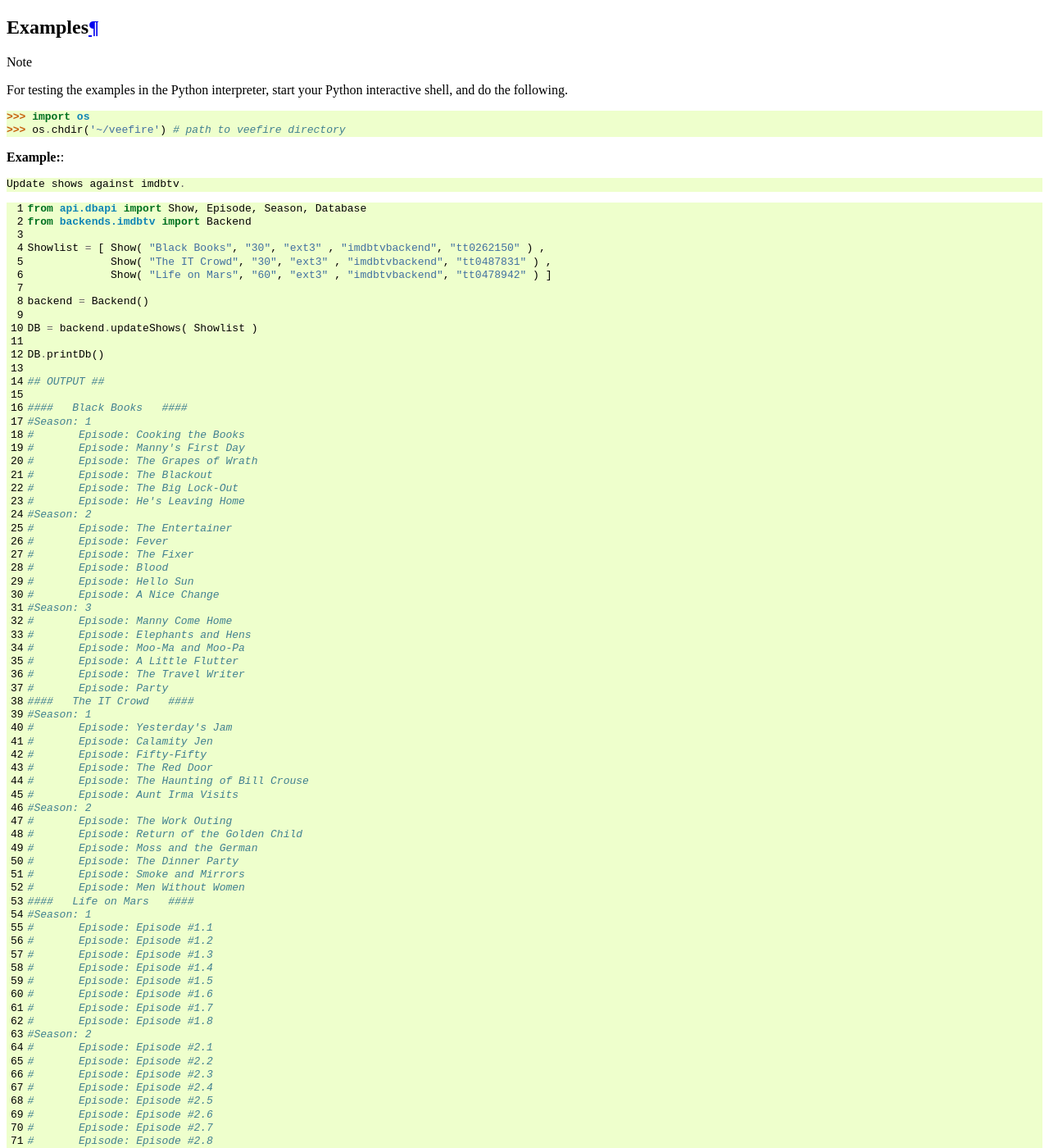
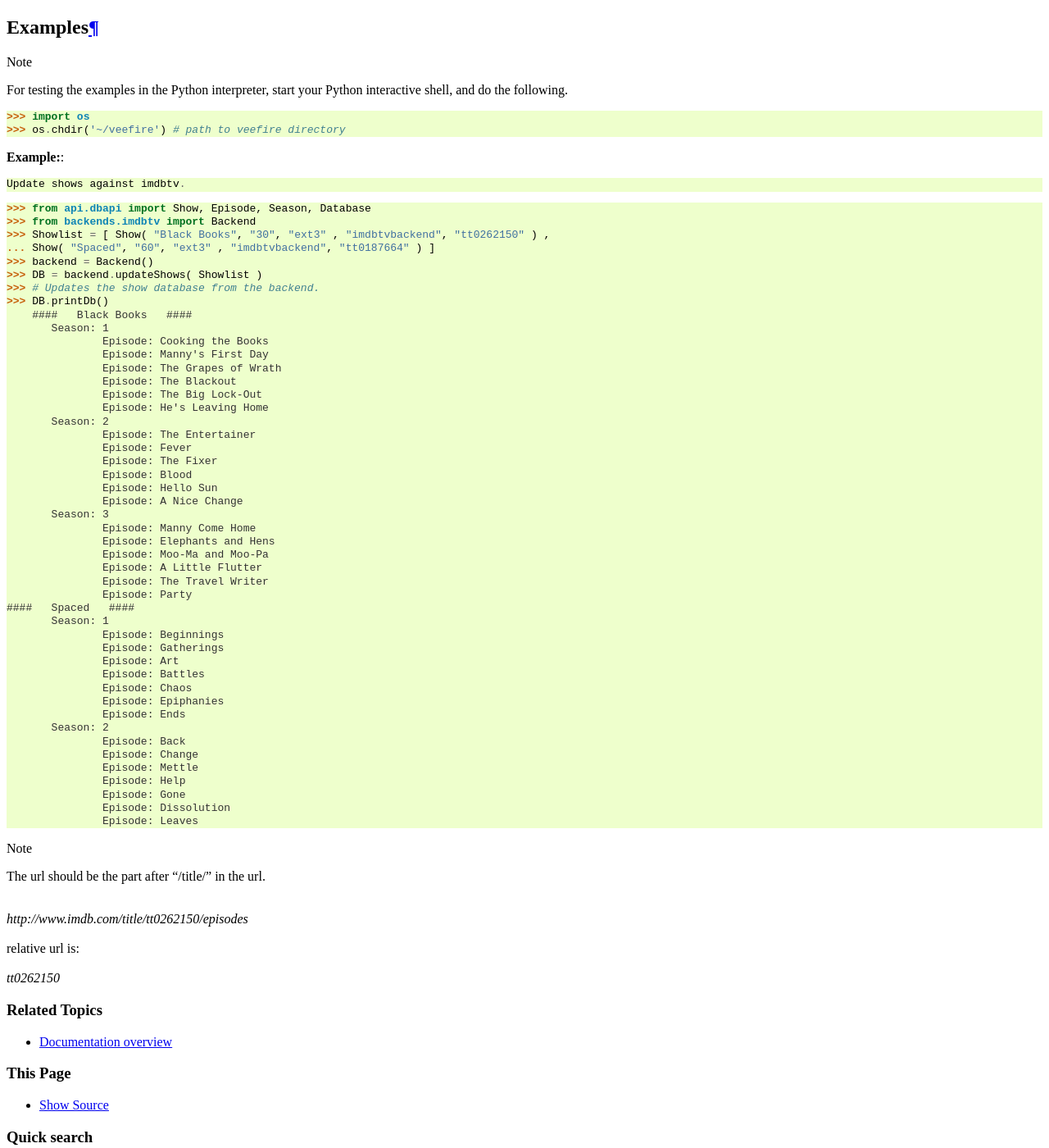
Before and after one commit to meastp/veefire, a Sphinx documentation site: the page built from docs/source/examples/backendsimdbtv.rst, in a window 1280 px wide and 1400 px high. Shown: the whole window at 82% size. Built offline with Sphinx 7.4.7, drawn with Linux system fonts in a browser that asks for light colours.

Commit message:
Converted examples to doctests.

```diff
--- a/docs/source/examples/backendsimdbtv.rst
+++ b/docs/source/examples/backendsimdbtv.rst
@@ -9,82 +9,55 @@ Examples
 
     Update shows against imdbtv.
 
-.. code-block:: python
-    :linenos:
+.. doctest ::
 
-    from api.dbapi import Show, Episode, Season, Database
-    from backends.imdbtv import Backend
-
-    Showlist = [ Show( "Black Books", "30", "ext3" , "imdbtvbackend", "tt0262150" ) ,
-                 Show( "The IT Crowd", "30", "ext3" , "imdbtvbackend", "tt0487831" ) ,
-                 Show( "Life on Mars", "60", "ext3" , "imdbtvbackend", "tt0478942" ) ]
-
-    backend = Backend()
-
-    DB = backend.updateShows( Showlist )
-
-    DB.printDb()
-
-    ## OUTPUT ##
-
-    ####   Black Books   ####
-    #Season: 1
-    #       Episode: Cooking the Books
-    #       Episode: Manny's First Day
-    #       Episode: The Grapes of Wrath
-    #       Episode: The Blackout
-    #       Episode: The Big Lock-Out
-    #       Episode: He's Leaving Home
-    #Season: 2
-    #       Episode: The Entertainer
-    #       Episode: Fever
-    #       Episode: The Fixer
-    #       Episode: Blood
-    #       Episode: Hello Sun
-    #       Episode: A Nice Change
-    #Season: 3
-    #       Episode: Manny Come Home
-    #       Episode: Elephants and Hens
-    #       Episode: Moo-Ma and Moo-Pa
-    #       Episode: A Little Flutter
-    #       Episode: The Travel Writer
-    #       Episode: Party
-    ####   The IT Crowd   ####
-    #Season: 1
-    #       Episode: Yesterday's Jam
-    #       Episode: Calamity Jen
-    #       Episode: Fifty-Fifty
-    #       Episode: The Red Door
-    #       Episode: The Haunting of Bill Crouse
-    #       Episode: Aunt Irma Visits
-    #Season: 2
-    #       Episode: The Work Outing
-    #       Episode: Return of the Golden Child
-    #       Episode: Moss and the German
-    #       Episode: The Dinner Party
-    #       Episode: Smoke and Mirrors
-    #       Episode: Men Without Women
-    ####   Life on Mars   ####
-    #Season: 1
-    #       Episode: Episode #1.1
-    #       Episode: Episode #1.2
-    #       Episode: Episode #1.3
-    #       Episode: Episode #1.4
-    #       Episode: Episode #1.5
-    #       Episode: Episode #1.6
-    #       Episode: Episode #1.7
-    #       Episode: Episode #1.8
-    #Season: 2
-    #       Episode: Episode #2.1
-    #       Episode: Episode #2.2
-    #       Episode: Episode #2.3
-    #       Episode: Episode #2.4
-    #       Episode: Episode #2.5
-    #       Episode: Episode #2.6
-    #       Episode: Episode #2.7
-    #       Episode: Episode #2.8
-    ####
-
+    >>> from api.dbapi import Show, Episode, Season, Database
+    >>> from backends.imdbtv import Backend
+    >>> Showlist = [ Show( "Black Books", "30", "ext3" , "imdbtvbackend", "tt0262150" ) ,
+    ... Show( "Spaced", "60", "ext3" , "imdbtvbackend", "tt0187664" ) ]
+    >>> backend = Backend()
+    >>> DB = backend.updateShows( Showlist )
+    >>> # Updates the show database from the backend.
+    >>> DB.printDb()
+        ####   Black Books   ####
+           Season: 1
+                   Episode: Cooking the Books
+                   Episode: Manny's First Day
+                   Episode: The Grapes of Wrath
+                   Episode: The Blackout
+                   Episode: The Big Lock-Out
+                   Episode: He's Leaving Home
+           Season: 2
+                   Episode: The Entertainer
+                   Episode: Fever
+                   Episode: The Fixer
+                   Episode: Blood
+                   Episode: Hello Sun
+                   Episode: A Nice Change
+           Season: 3
+                   Episode: Manny Come Home
+                   Episode: Elephants and Hens
+                   Episode: Moo-Ma and Moo-Pa
+                   Episode: A Little Flutter
+                   Episode: The Travel Writer
+                   Episode: Party
+    ####   Spaced   ####
+           Season: 1
+                   Episode: Beginnings
+                   Episode: Gatherings
+                   Episode: Art
+                   Episode: Battles
+                   Episode: Chaos
+                   Episode: Epiphanies
+                   Episode: Ends
+           Season: 2
+                   Episode: Back
+                   Episode: Change
+                   Episode: Mettle
+                   Episode: Help
+                   Episode: Gone
+                   Episode: Dissolution
+                   Episode: Leaves
 
 
 .. note::
```
